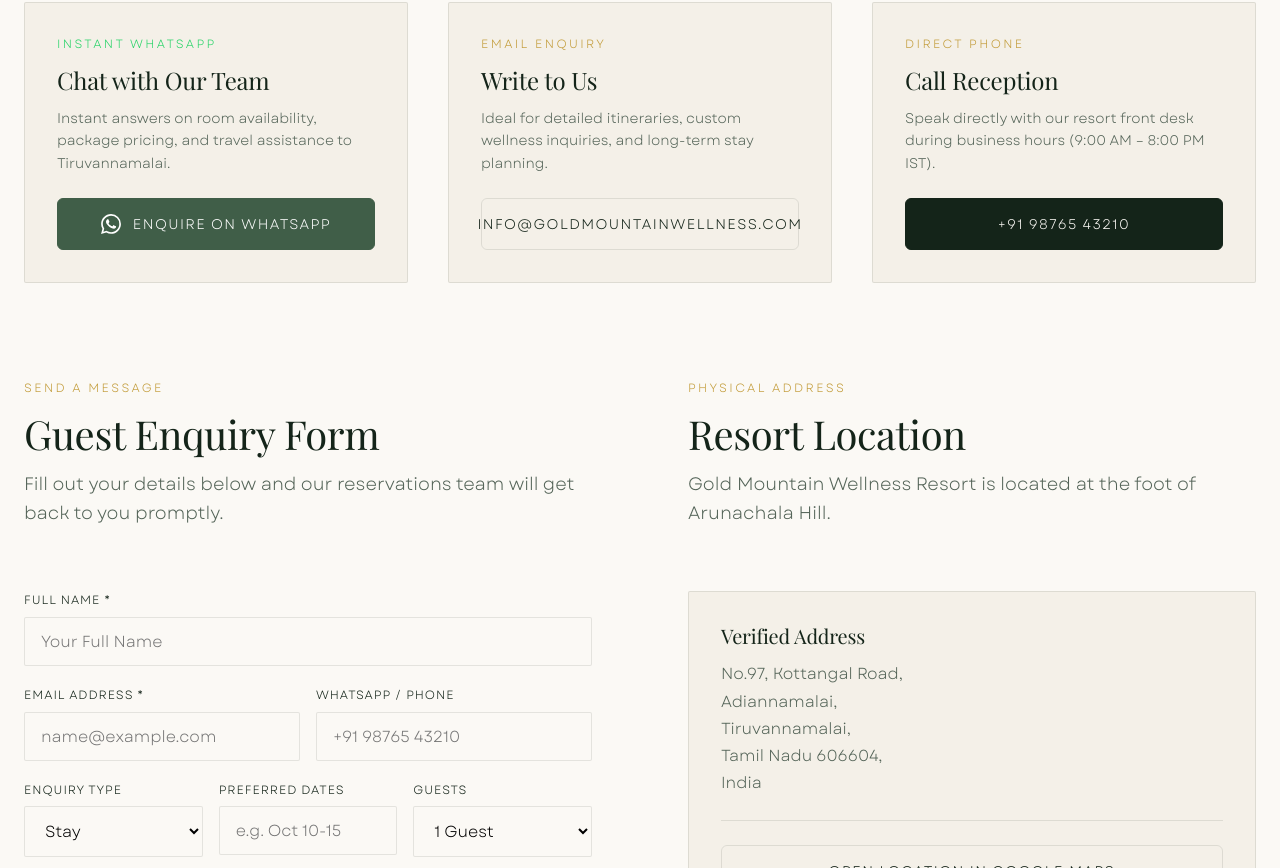
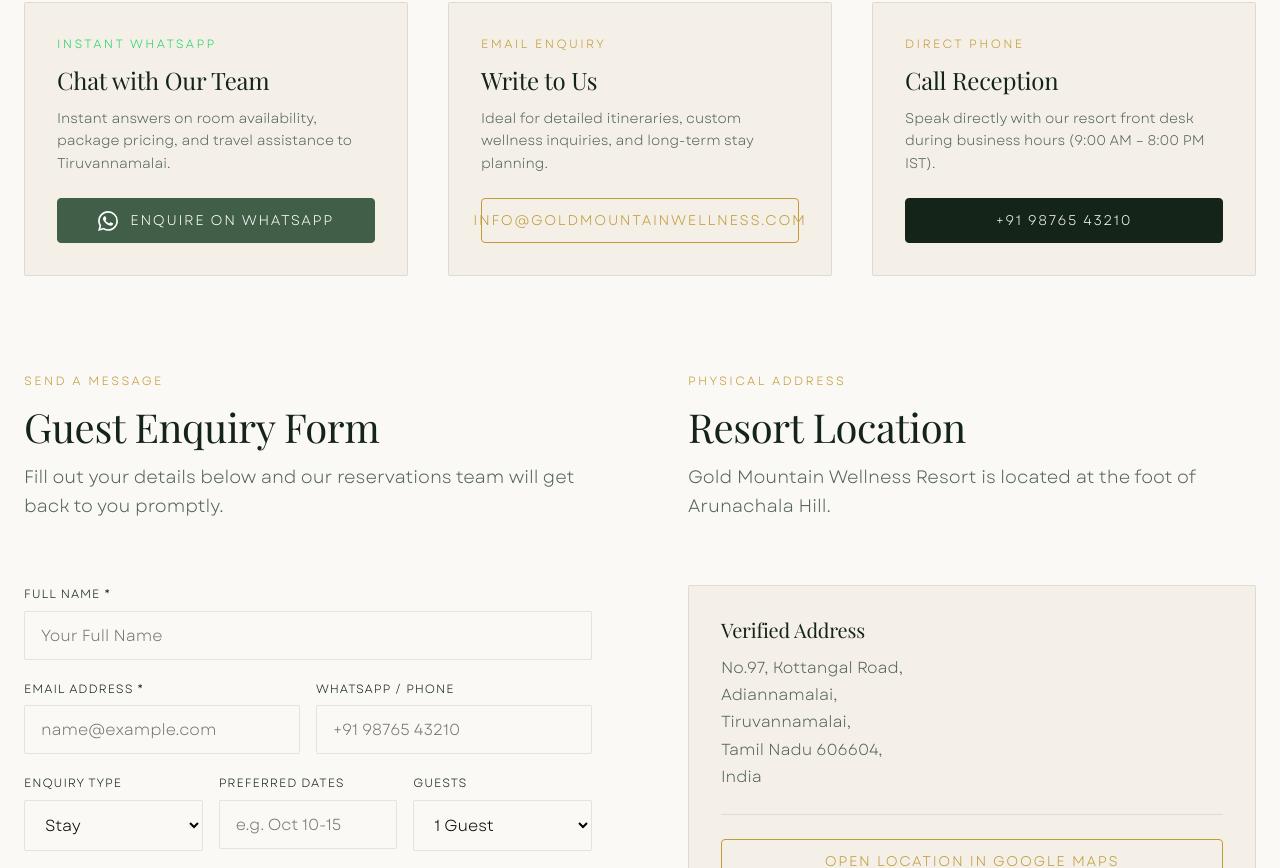
Before and after one commit to aswin-dev-fsd/gold_mountain_v1, a Next.js app: page /contact in a window 1280 px wide. Shown: the part 912-1780 px from the top of the page. Built offline with nearby package versions, Linux system fonts and the light colour scheme; a web font is replaced by a local one.

Commit message:
UI: Refine button hover states, experience card animations, and finalize Sept 3 updates

```diff
--- a/src/app/globals.css
+++ b/src/app/globals.css
@@ -215,13 +215,13 @@ button, input, textarea, select {
   align-items: center;
   justify-content: center;
   gap: 0.75rem;
-  padding: 0.85rem 2.5rem;
+  padding: 0.65rem 2rem;
   font-family: var(--font-primary);
   font-size: var(--fs-small);
-  font-weight: 500;
-  letter-spacing: 0.1em;
+  font-weight: 400;
+  letter-spacing: 0.12em;
   text-transform: uppercase;
-  border-radius: 6px;
+  border-radius: 4px;
   cursor: pointer;
   transition: var(--transition-smooth);
   border: 1px solid transparent;
@@ -259,6 +259,7 @@ header[data-scrolled="true"] .btn-nav:hover {
   background-color: var(--bg-dark);
   color: var(--text-light);
   border-color: var(--bg-dark);
+  font-weight: 400;
 }
 
 .btn-primary:hover {
@@ -271,7 +272,7 @@ header[data-scrolled="true"] .btn-nav:hover {
   background-color: var(--accent-gold);
   color: var(--bg-dark);
   border-color: var(--accent-gold);
-  font-weight: 600;
+  font-weight: 400;
   box-shadow: 0 4px 16px rgba(194, 155, 56, 0.25);
   transition: all 0.35s ease;
 }
@@ -300,13 +301,17 @@ header[data-scrolled="true"] .btn-nav:hover {
 
 .btn-secondary {
   background-color: transparent;
-  color: var(--text-primary);
-  border-color: var(--border-subtle);
+  color: var(--accent-gold);
+  border-color: var(--accent-gold);
+  transition: all 0.25s ease;
 }
 
 .btn-secondary:hover {
+  background-color: var(--accent-gold);
+  color: var(--bg-dark);
   border-color: var(--accent-gold);
-  color: var(--accent-gold);
+  box-shadow: none;
+  transform: none;
 }
 
 .btn-whatsapp {
@@ -395,12 +400,22 @@ header[data-scrolled="true"] .btn-nav:hover {
 /* --------------------------------------------------------------------------
    Experience Card Hover Scale Effect
    -------------------------------------------------------------------------- */
+.experience-card {
+  transition: transform 0.45s cubic-bezier(0.2, 0.8, 0.2, 1), box-shadow 0.45s cubic-bezier(0.2, 0.8, 0.2, 1);
+}
+
+.experience-card:hover {
+  transform: translateY(-4px) scale(1.025);
+  box-shadow: 0 16px 36px rgba(20, 36, 25, 0.22);
+  z-index: 2;
+}
+
 .experience-card .experience-img {
   transition: transform 0.6s cubic-bezier(0.2, 0.8, 0.2, 1);
 }
 
 .experience-card:hover .experience-img {
-  transform: scale(1.05);
+  transform: scale(1.06);
 }
 
 /* --------------------------------------------------------------------------
```
Also changed, not shown: 2 other files (tests, documents, lock files or other folders).
